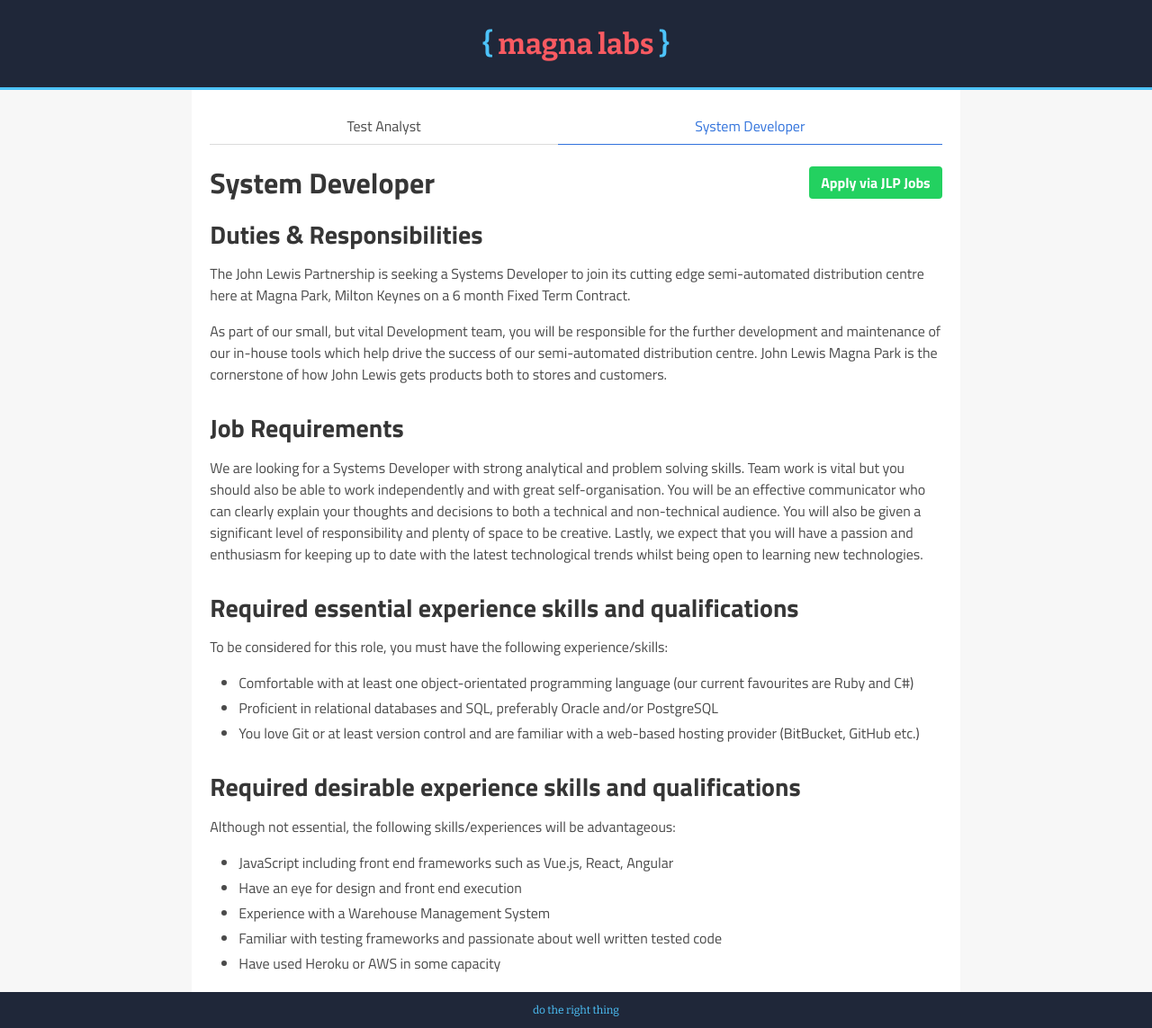
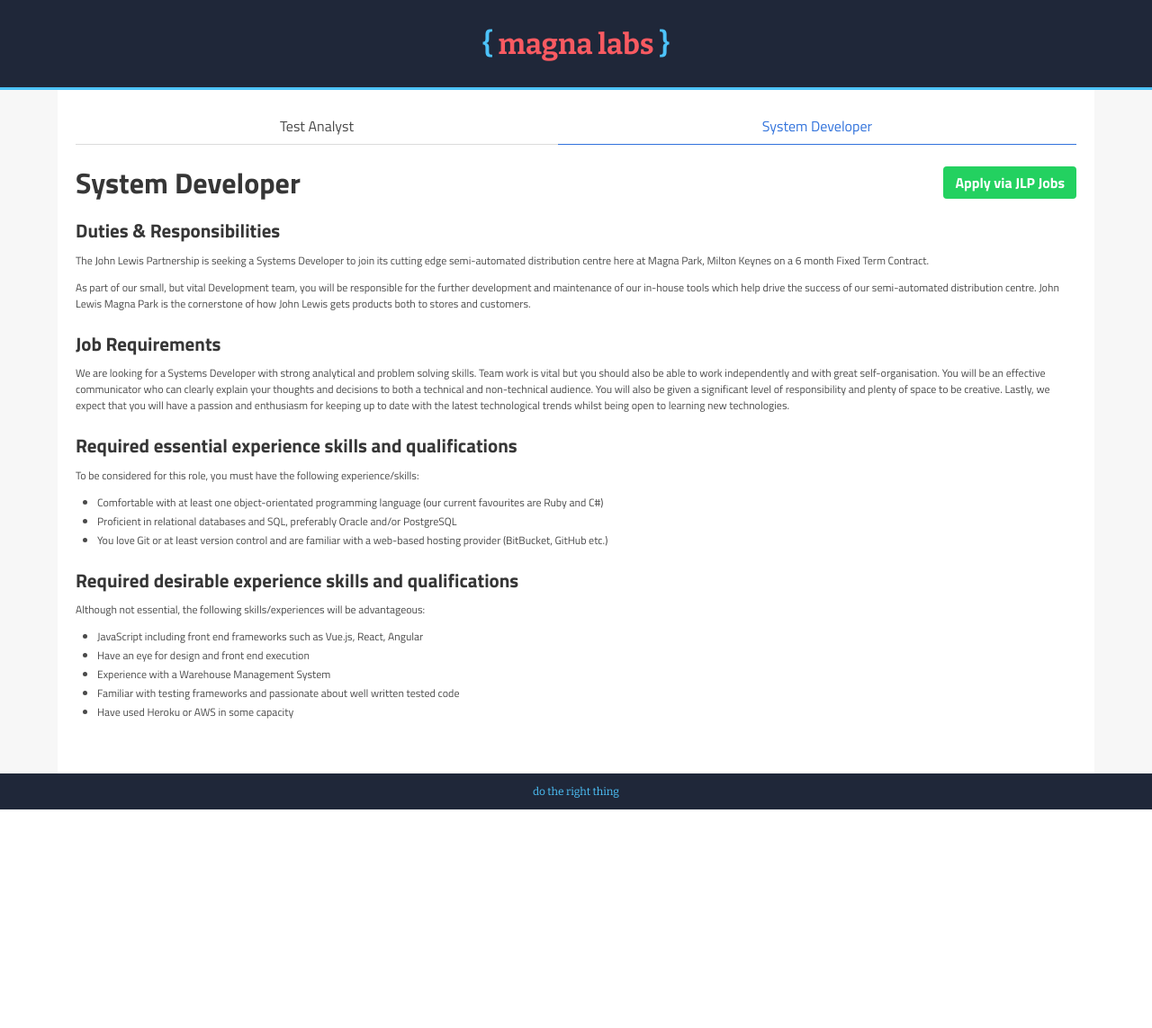
Before and after one commit to MagnaDev/jobs, a Jekyll site: the page built from _posts/2018-06-21-system-developer.md, in a window 1280 px wide. Shown: the whole page at 90% size. Built offline with Jekyll 4.4.1, drawn with Linux system fonts in a browser that asks for light colours; after the commit the page ends 900 px from its top, so only the background shows below that.

Commit message:
Reduced size of article content.

```diff
--- a/_layouts/default.html
+++ b/_layouts/default.html
@@ -10,17 +10,7 @@
 
       {% include header.html %}
 
-      <main class="site-content">
-        <div class="tabs is-fullwidth">
-          <ul>
-            {% for post in site.posts %}
-              <li {% if page.url == post.url %}class="is-active"{% endif %}>
-                <a href="{{ post.url }}">{{ post.title }}</a>
-              </li>
-            {% endfor %}
-          </ul>
-        </div>
-
+      <main class="site-content container">
         {{ content }}
       </main>
 
--- a/_layouts/post.html
+++ b/_layouts/post.html
@@ -1,24 +1,34 @@
 ---
 layout: default
 ---
+<nav class="tabs is-fullwidth">
+  <ul>
+    {% for post in site.posts %}
+      <li {% if page.url == post.url %}class="is-active"{% endif %}>
+        <a href="{{ post.url }}">{{ post.title }}</a>
+      </li>
+    {% endfor %}
+  </ul>
+</nav>
+
 <nav class="level">
-  <div class="level-left">
-    <div class="level-item">
-      <h1 class="title">{{ page.title }}</h2>
-    </div>
-  </div>
+  <ul class="level-left">
+    <li class="level-item">
+      <h1 class="title">{{ page.title }}</h1>
+    </li>
+  </ul>
 
   {% if page.job_url %}
-    <div class="level-right">
-      <div class="level-item">
+    <ul class="level-right">
+      <li class="level-item">
         <a class="button is-success" href="{{ page.job_url }}" target="_blank">
           <strong>Apply via JLP Jobs</strong>
         </a>
-      </div>
-    </div>
+      </li>
+    </ul>
   {% endif %}
 </nav>
 
-<article class="content">
+<article class="content is-small">
   {{content}}
 </article>
--- a/_sass/magnalabs/layout/_site-wrapper.scss
+++ b/_sass/magnalabs/layout/_site-wrapper.scss
@@ -1,20 +1,9 @@
 .site-wrapper {
   display: grid;
   grid-template-areas:
-    "site-header site-header site-header"
-    ". site-content ."
-    "site-footer site-footer site-footer";
-  grid-template-columns: 2fr 8fr 2fr;
+    "site-header"
+    "site-content"
+    "site-footer";
   grid-template-rows: $header-height 1fr $footer-height;
   min-height: 100vh;
 }
-
-@media screen and (max-width: 768px) {
-  .site-wrapper {
-    grid-template-areas:
-      "site-header"
-      "site-content"
-      "site-footer";
-    grid-template-columns: 100%;
-  }
-}
```
